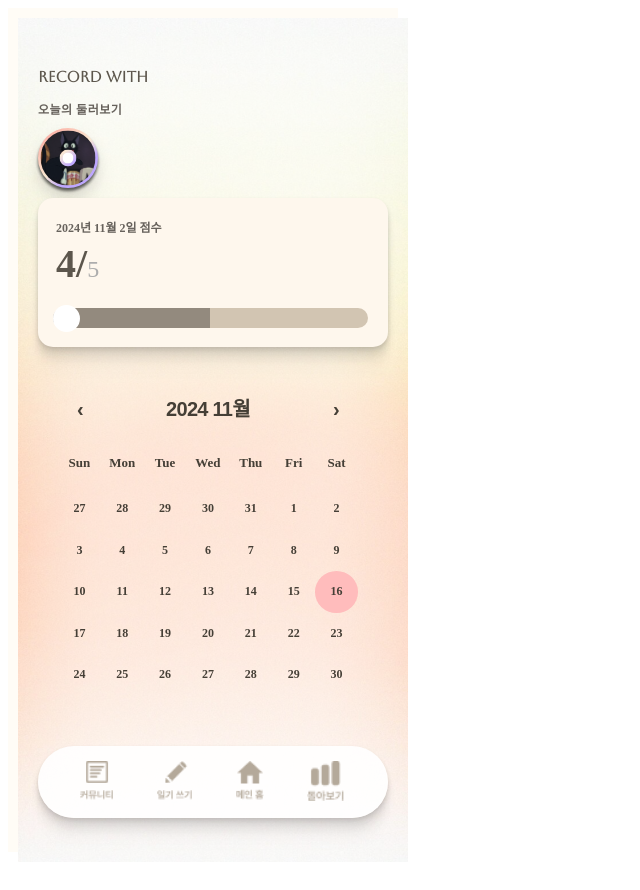
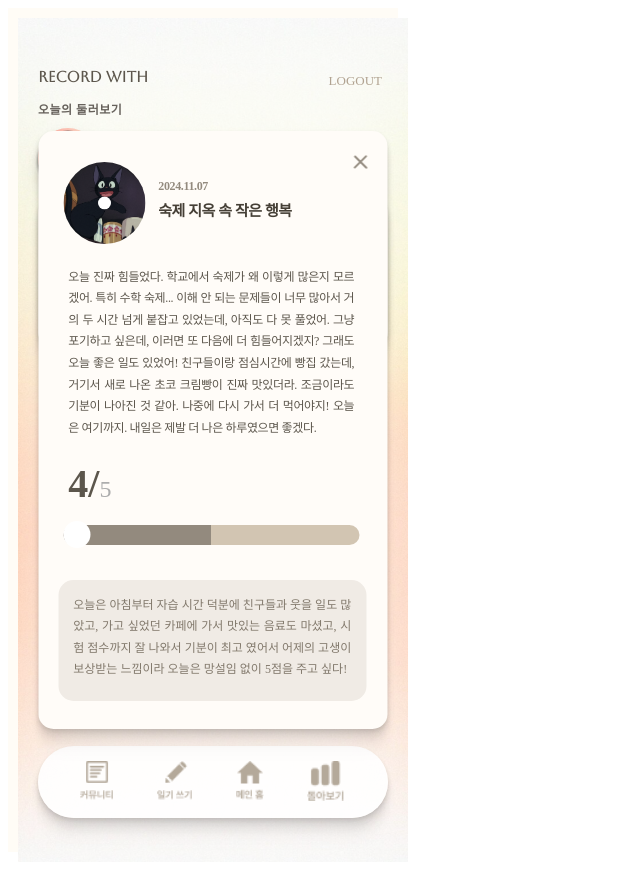
Before and after one commit to 2024GanzithonPYTHON/2024-Ganzithon_8, a React (Create React App) app in the folder recowith/: page / in a window 1280 px wide. Shown: the top 890 px of the page, without its empty margins (0-640 px from the left). Built offline with nearby package versions, Linux system fonts and the light colour scheme; a web font is replaced by a local one.

Commit message:
calendal modal 컴포넌트 수정 전

```diff
--- a/recowith/src/pages/Main/Main.jsx
+++ b/recowith/src/pages/Main/Main.jsx
@@ -23,7 +23,10 @@ function Main() {
         className="main-bg"
       />
       <div className="content">
-        <div className="main-title">RECORD WITH</div>
+        <div className="fx">
+          <div className="main-title">RECORD WITH</div>
+          <button className="main-logout">LOGOUT</button>
+        </div>
         <div className="main-story">
           <div className="main-story-title">오늘의 둘러보기</div>
           <div className="main-stories">
@@ -90,6 +93,53 @@ function Main() {
           </div>
         </div>
       </div>
+      <div className="main-calendar-modal">
+        <div className="c-modal-prof-wp">
+          <div className="c-modal-close">
+            <img src={`${process.env.PUBLIC_URL}/img/closeBtn.png`} alt="" />
+          </div>
+          <div className="c-modal-profImg-wp">
+            <img
+              src={`${process.env.PUBLIC_URL}/img/prof.png`}
+              alt="profile img"
+              className="c-modal-profImg"
+            />
+            <div className="c-modal-innerCircle"></div>
+          </div>
+          <div className="c-modal-date-wp">
+            <div className="c-modal-profDate">2024.11.07</div>
+            <div className="c-modal-profTitle">숙제 지옥 속 작은 행복</div>
+          </div>
+          <div className="c-modal-content">
+            오늘 진짜 힘들었다. 학교에서 숙제가 왜 이렇게 많은지 모르겠어. 특히
+            수학 숙제... 이해 안 되는 문제들이 너무 많아서 거의 두 시간 넘게
+            붙잡고 있었는데, 아직도 다 못 풀었어. 그냥 포기하고 싶은데, 이러면
+            또 다음에 더 힘들어지겠지? 그래도 오늘 좋은 일도 있었어! 친구들이랑
+            점심시간에 빵집 갔는데, 거기서 새로 나온 초코 크림빵이 진짜
+            맛있더라. 조금이라도 기분이 나아진 것 같아. 나중에 다시 가서 더
+            먹어야지! 오늘은 여기까지. 내일은 제발 더 나은 하루였으면 좋겠다.
+          </div>{" "}
+          <div className="c-modal-score-wp">
+            <span className="c-modal-score">4/</span>5
+            <div className="c-modal-rangescroller">
+              <input
+                className="c-modal-score-range"
+                type="range"
+                min="1"
+                max="5"
+                value={sliderValue}
+                onChange={handleSliderChange}
+              />
+            </div>{" "}
+          </div>{" "}
+          <div className="c-modal-evaluate">
+            오늘은 아침부터 자습 시간 덕분에 친구들과 웃을 일도 많았고, 가고
+            싶었던 카페에 가서 맛있는 음료도 마셨고, 시험 점수까지 잘 나와서
+            기분이 최고 였어서 어제의 고생이 보상받는 느낌이라 오늘은 망설임
+            없이 5점을 주고 싶다!
+          </div>
+        </div>
+      </div>
     </div>
   );
 }
--- a/recowith/src/pages/Main/StyledMain.css
+++ b/recowith/src/pages/Main/StyledMain.css
@@ -23,6 +23,23 @@
   font-family: "Aboreto";
   font-size: 15px;
   font-weight: 600;
+}
+.fx {
+  display: flex;
+}
+.main-logout {
+  position: absolute;
+  right: 40px;
+  border: none;
+  background: transparent;
+  color: #b1a391;
+  text-align: center;
+  font-family: "Pretendard Variable";
+  font-size: 13px;
+  font-style: normal;
+  font-weight: 500;
+  line-height: 180%;
+  cursor: pointer;
 }
 
 .main-story-title {
@@ -289,9 +306,11 @@
   background-color: #fcd7d7;
   border-radius: 50%;
 }
-
-.react-calendar__tile--now {
-  background: #ffbcbc;
+/*오늘 날짜 색깔 변경*/
+.react-calendar__tile--now,
+.react-calendar__tile--now:hover,
+.react-calendar__tile--now:focus {
+  color: #d6c7ff;
   border-radius: 50%;
 }
 
@@ -311,7 +330,6 @@
 
 .react-calendar__tile--active {
   background: #fcd7d7;
-  color: #453f36;
   border-radius: 50%;
 }
 
@@ -348,3 +366,167 @@
 .main-icon {
   cursor: pointer;
 }
+
+.c-modal-prof-wp {
+  box-sizing: border-box;
+  position: absolute;
+  padding: 30px;
+  top: 50%;
+  left: 52.5%;
+  transform: translate(-50%, -50%);
+  width: 349px;
+  height: 598px;
+  flex-shrink: 0;
+  border-radius: 15px;
+  background: #fffcf8;
+  box-shadow: 0px 45px 13px 0px rgba(0, 0, 0, 0),
+    0px 29px 12px 0px rgba(0, 0, 0, 0.01), 0px 16px 10px 0px rgba(0, 0, 0, 0.05),
+    0px 7px 7px 0px rgba(0, 0, 0, 0.09), 0px 2px 4px 0px rgba(0, 0, 0, 0.1);
+}
+.c-modal-profImg-wp {
+  position: absolute;
+  top: 12%;
+  left: 19%;
+}
+.c-modal-profImg {
+  width: 82px;
+  height: 82px;
+  border-radius: 50%;
+  position: absolute;
+  top: 50%;
+  left: 50%;
+  transform: translate(-50%, -50%);
+}
+.c-modal-innerCircle {
+  width: 13px;
+  height: 13px;
+  border: 3px solid transparent;
+  border-radius: 50%;
+  background-image: linear-gradient(#fff, #fff);
+  background-origin: border-box;
+  background-clip: content-box, border-box;
+  position: absolute;
+  top: 50%;
+  left: 50%;
+  transform: translate(-50%, -50%);
+}
+
+.c-modal-profDate {
+  color: #938a7e;
+  font-family: "Pretendard Variable";
+  font-size: 12px;
+  font-style: normal;
+  font-weight: 600;
+  line-height: 180%;
+  letter-spacing: -0.36px;
+}
+
+.c-modal-profTitle {
+  width: 181px;
+  height: 29px;
+  flex-shrink: 0;
+  color: #453f36;
+  font-family: "Pretendard Variable";
+  font-size: 15px;
+  font-style: normal;
+  font-weight: 600;
+  line-height: 180%;
+  letter-spacing: -0.45px;
+}
+.c-modal-content {
+  width: 286px;
+  height: 234px;
+  flex-shrink: 0;
+  color: #5c564c;
+  font-family: "Pretendard Variable";
+  font-size: 12px;
+  font-style: normal;
+  font-weight: 400;
+  line-height: 180%;
+  letter-spacing: -0.36px;
+  text-align: justify;
+  margin-top: 40px;
+}
+.c-modal-date-wp {
+  margin-left: 90px;
+  margin-top: 15px;
+}
+
+.c-modal-score-wp {
+  position: absolute;
+  color: #adadad;
+  font-family: "Pretendard Variable";
+  font-size: 24px;
+  font-style: normal;
+  font-weight: 500;
+  line-height: 180%;
+  top: 53%;
+}
+.c-modal-score {
+  color: #5c564c;
+  font-family: "Pretendard Variable";
+  font-size: 40px;
+  font-style: normal;
+  font-weight: 600;
+  line-height: 180%;
+}
+
+.c-modal-rangescroller {
+  position: absolute;
+  transform: translateX(-20px) translateY(-10px);
+}
+
+.c-modal-score-range::-webkit-slider-thumb {
+  -webkit-appearance: none;
+  appearance: none;
+  border: none;
+  width: 27px;
+  height: 27px;
+  border-radius: 50%;
+  background: #fff;
+  cursor: pointer;
+}
+
+.c-modal-score-range {
+  -webkit-appearance: none;
+  -moz-appearance: none;
+  appearance: none;
+  outline: none;
+  margin-left: 15px;
+  margin-top: 15px;
+  width: 296px;
+  height: 20px;
+  border-radius: 15px;
+  background: linear-gradient(
+    to right,
+    #938a7e 0%,
+    #938a7e var(--value, 50%),
+    #d2c5b2 var(--value, 50%),
+    #d2c5b2 100%
+  );
+  cursor: pointer;
+}
+.c-modal-evaluate {
+  padding: 15px;
+  box-sizing: border-box;
+  position: absolute;
+  top: 75%;
+  transform: translateX(-10px);
+  width: 308px;
+  height: 121px;
+  border-radius: 15px;
+  background: #f0ebe5;
+  color: #82796c;
+  font-family: "Pretendard Variable";
+  font-size: 12px;
+  font-style: normal;
+  font-weight: 500;
+  line-height: 180%;
+  text-align: justify;
+}
+.c-modal-close {
+  position: absolute;
+  right: 15px;
+  top: 20px;
+  cursor: pointer;
+}
```
Also changed, not shown: recowith/public/img/closeBtn.png (added).
